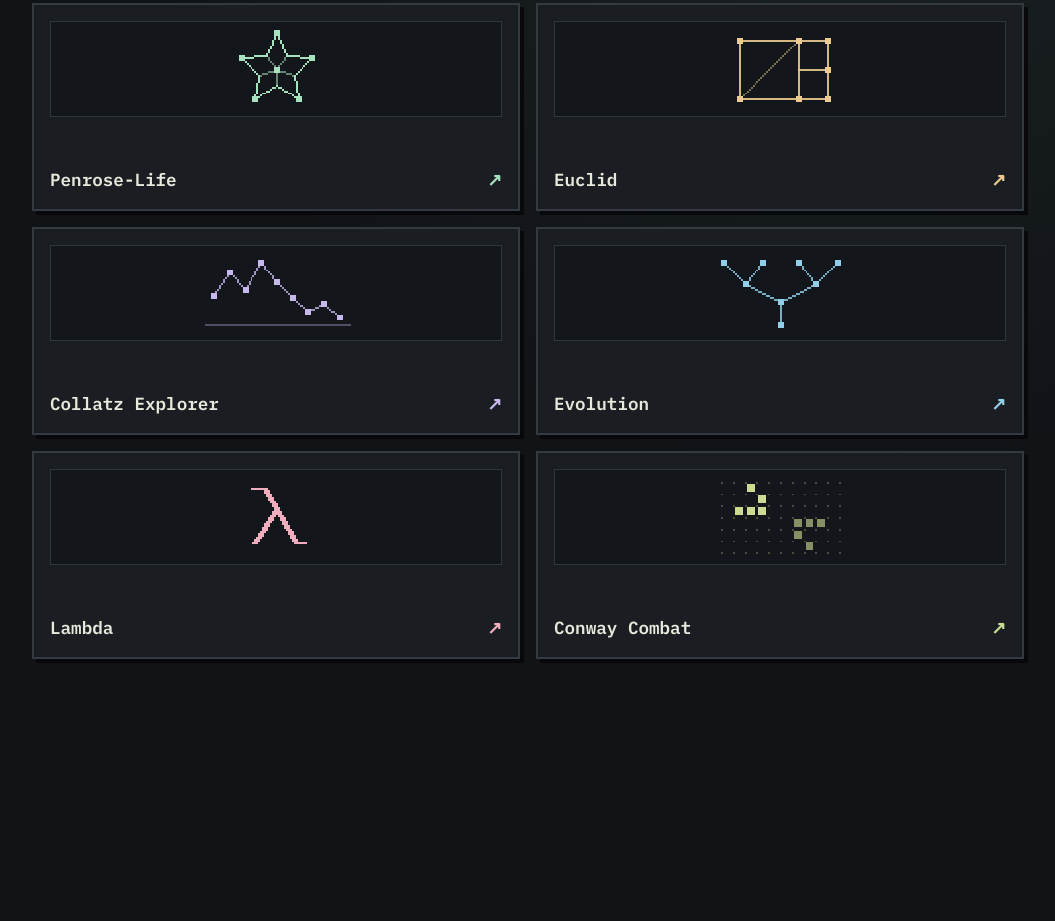
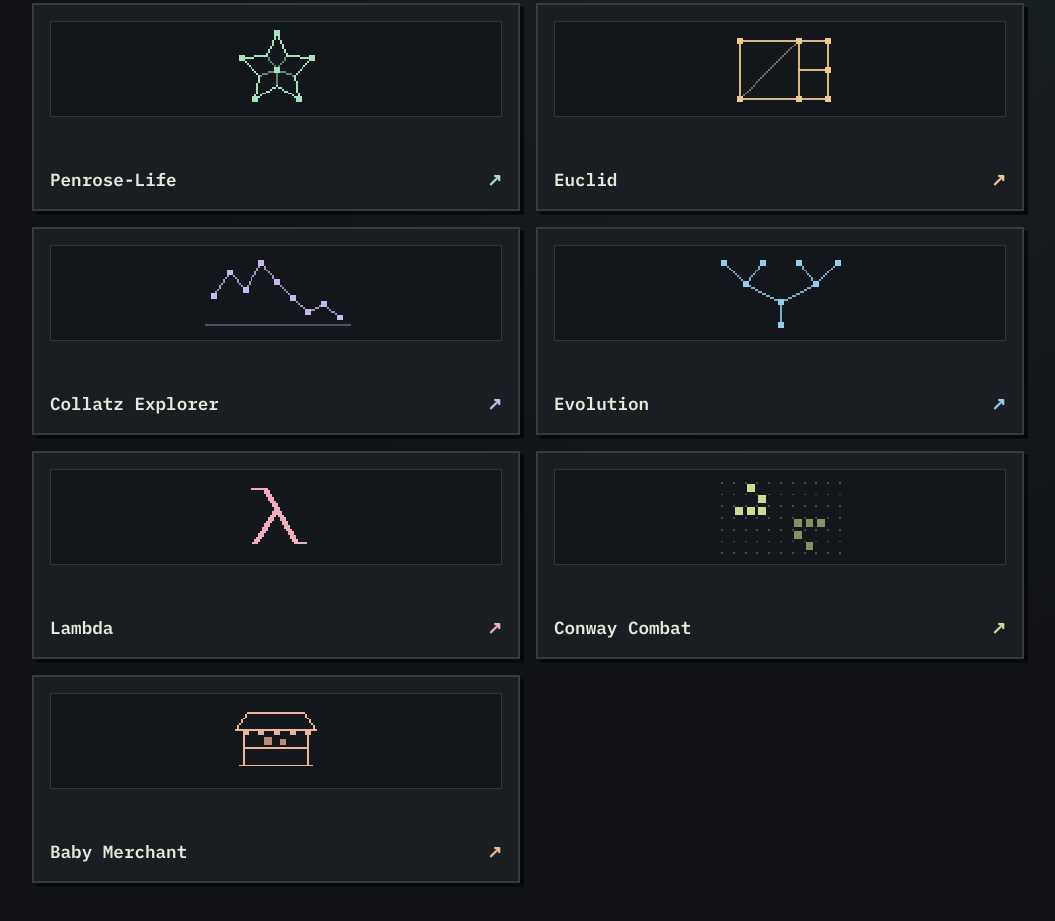
Before and after one commit to MikeRoute66/mikeroute66.github.io, a plain HTML site: page index.html in a window 1280 px wide. Shown: the part 471-1392 px from the top of the page, without its empty margins (112-1167 px from the left). Before the commit the page ends 1178 px from the top, so only its background shows below. Drawn offline with Linux system fonts and the light colour scheme.

Commit message:
Add Baby Merchant to MiNDweb

```diff
--- a/index.html
+++ b/index.html
@@ -25,6 +25,7 @@ li:nth-child(3){--accent:#c7b8ee}
 li:nth-child(4){--accent:#91cfe9}
 li:nth-child(5){--accent:#eeaebd}
 li:nth-child(6){--accent:#cbdc92}
+li:nth-child(7){--accent:#efb598}
 a{display:grid;min-height:13rem;grid-template-rows:1fr auto;gap:1rem;padding:1rem;text-decoration:none;color:var(--paper);border:2px solid var(--line);background:#1a1e23;box-shadow:4px 4px #08090b}
 a:hover,a:focus-visible{border-color:var(--accent);background:#23292e}
 a:focus-visible{outline:2px dashed var(--accent);outline-offset:4px}
@@ -56,6 +57,7 @@ a canvas{height:3.5rem}
     <li><a href="https://github.com/MikeRoute66/Evolution"><canvas id="evolution" width="104" height="48" aria-hidden="true"></canvas><span class="label">Evolution <span class="arrow" aria-hidden="true">↗</span></span></a></li>
     <li><a href="https://mikeroute66.github.io/Lambda/"><canvas id="lambda" width="104" height="48" aria-hidden="true"></canvas><span class="label">Lambda <span class="arrow" aria-hidden="true">↗</span></span></a></li>
     <li><a href="https://mikeroute66.github.io/Conway-Combat/"><canvas id="conway" width="104" height="48" aria-hidden="true"></canvas><span class="label">Conway Combat <span class="arrow" aria-hidden="true">↗</span></span></a></li>
+    <li><a href="https://mikeroute66.github.io/Baby-Merchant/"><canvas id="merchant" width="104" height="48" aria-hidden="true"></canvas><span class="label">Baby Merchant <span class="arrow" aria-hidden="true">↗</span></span></a></li>
   </ul>
 </section>
 </main>
@@ -150,6 +152,19 @@ draw('conway', '#cbdc92', (pixel) => {
     pixel(71 - x * 6, 37 - y * 6, 4, .62);
   });
 });
+draw('merchant', '#efb598', (pixel, line) => {
+  line(37,9,66,9);
+  line(37,9,31,18);
+  line(66,9,72,18);
+  line(31,18,72,18);
+  line(35,19,35,36);
+  line(68,19,68,36);
+  line(33,36,70,36);
+  line(35,27,68,27);
+  [36,44,52,60,68].forEach(x => pixel(x - 1,18,3));
+  pixel(46,22,4,.75);
+  pixel(54,23,3,.75);
+});
 </script>
 </body>
 </html>
```
